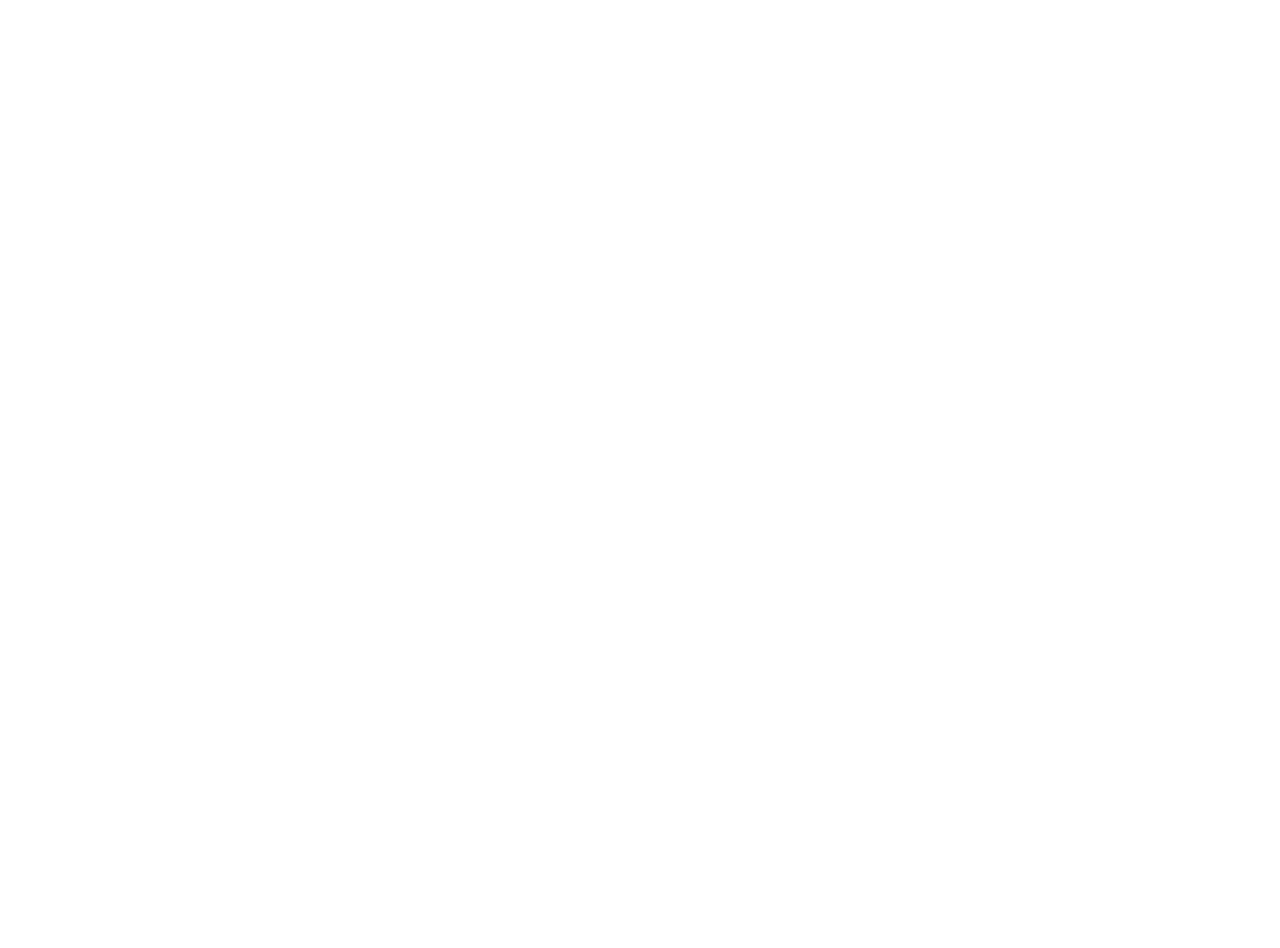
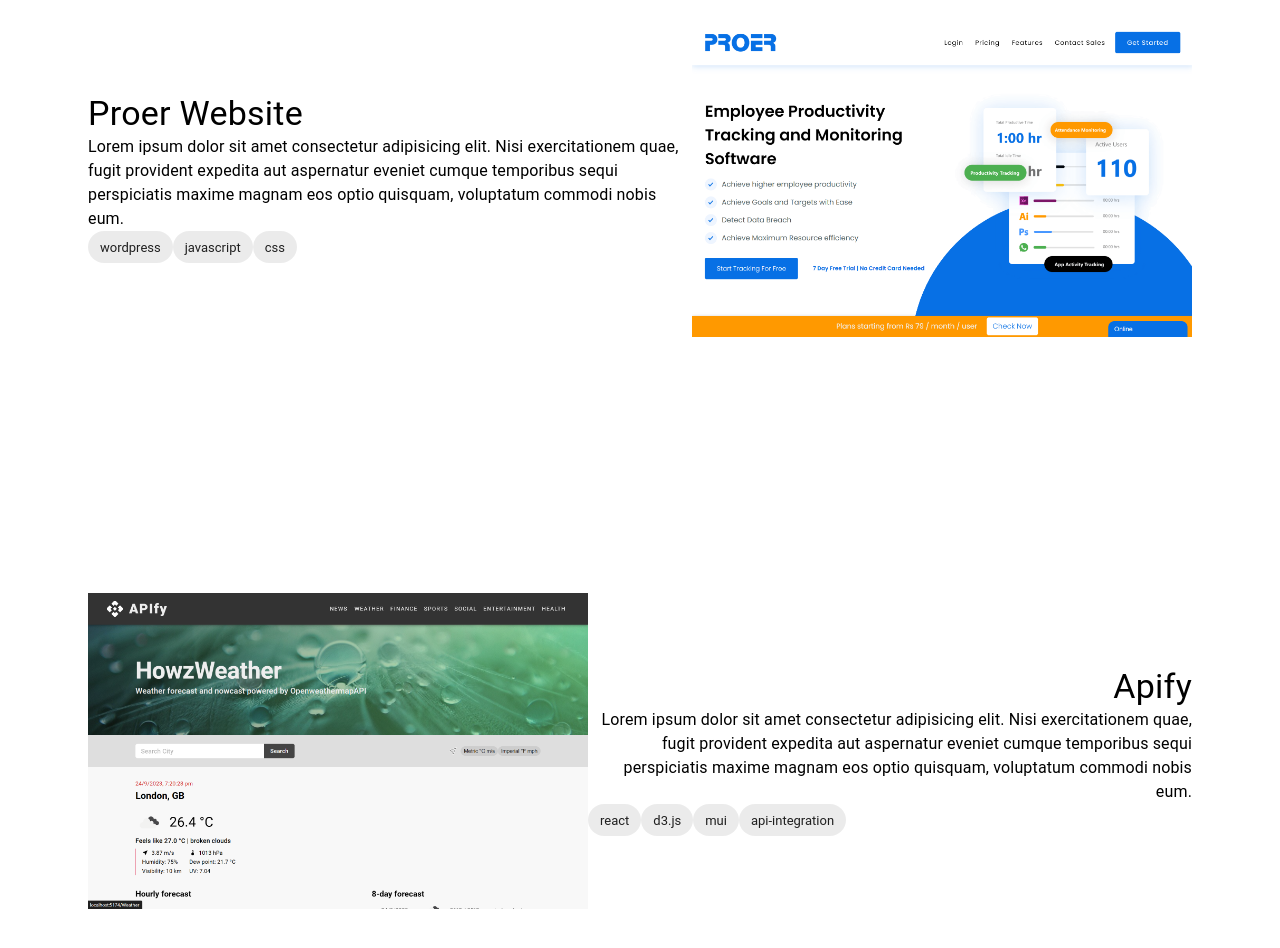
Before and after one commit to osSidd/os-sidd, a React (Vite) app in the folder client/: page / in a window 1280 px wide. Shown: the part 1820-2768 px from the top of the page. Before the commit the page ends 1520 px from the top, so only its background shows below. Built offline with nearby package versions, Linux system fonts and the light colour scheme.

Commit message:
added projects section

```diff
--- a/client/src/App.jsx
+++ b/client/src/App.jsx
@@ -2,6 +2,7 @@
 import Navbar from "./components/navbar";
 import Home from "./pages/home";
 import About from "./pages/about";
+import Project from "./pages/project";
 
 
 export default function App(){
@@ -10,6 +11,7 @@
       <Navbar/>
       <Home/>
       <About/>
+      <Project/>
     </Container>
   )
 }
--- /dev/null
+++ b/client/src/pages/project.jsx
@@ -0,0 +1,63 @@
+import proer from '../assets/proer.png'
+import apify from '../assets/apify.png'
+
+import {Box, Chip, Container, Grid, Stack, Typography} from '@mui/material'
+
+export default function Project(){
+    return (
+        <Container maxWidth="xl" sx={{minHeight:'90vh', display:'flex', alignItems:'center'}}>
+            <Box width="100%">
+                <Typography variant='h2' mb={4}>
+                    Projects
+                </Typography>
+                <Box my={32 } sx={{display:'flex', alignItems:'center', justifyContent: 'space-between'}}>
+                    <Box>
+                        <Typography variant='h4'>Proer Website</Typography>
+                        <Box>
+                            <Typography>
+                                Lorem ipsum dolor sit amet consectetur adipisicing elit. Nisi exercitationem quae, fugit provident expedita aut aspernatur eveniet cumque temporibus sequi perspiciatis maxime magnam eos optio quisquam, voluptatum commodi nobis eum.
+                            </Typography>
+                        </Box>
+                        <Stack direction="row">
+                            <Chip label="wordpress"/>
+                            <Chip label="javascript" />
+                            <Chip label="css"/>
+                        </Stack>
+                    </Box>
+                    <Box
+                        component="img"
+                        src={proer}
+                        alt="project"
+                        sx={{
+                            width:500
+                        }}
+                    />
+                </Box>
+                <Box my={32} sx={{display:'flex', alignItems:'center', justifyContent: 'space-between'}}>
+                    <Box
+                        component="img"
+                        src={apify}
+                        alt="project"
+                        sx={{
+                            width:500
+                        }}
+                    />
+                    <Box textAlign="end">
+                        <Typography variant='h4'>Apify</Typography>
+                        <Box>
+                            <Typography>
+                                Lorem ipsum dolor sit amet consectetur adipisicing elit. Nisi exercitationem quae, fugit provident expedita aut aspernatur eveniet cumque temporibus sequi perspiciatis maxime magnam eos optio quisquam, voluptatum commodi nobis eum.
+                            </Typography>
+                        </Box>
+                        <Stack direction="row">
+                            <Chip label="react"/>
+                            <Chip label="d3.js" />
+                            <Chip label="mui"/>
+                            <Chip label="api-integration"/>
+                        </Stack>
+                    </Box>
+                </Box>
+            </Box>
+        </Container>
+    )
+}
```
Also changed, not shown: client/src/assets/apify.png (added), client/src/assets/proer.png (added).
